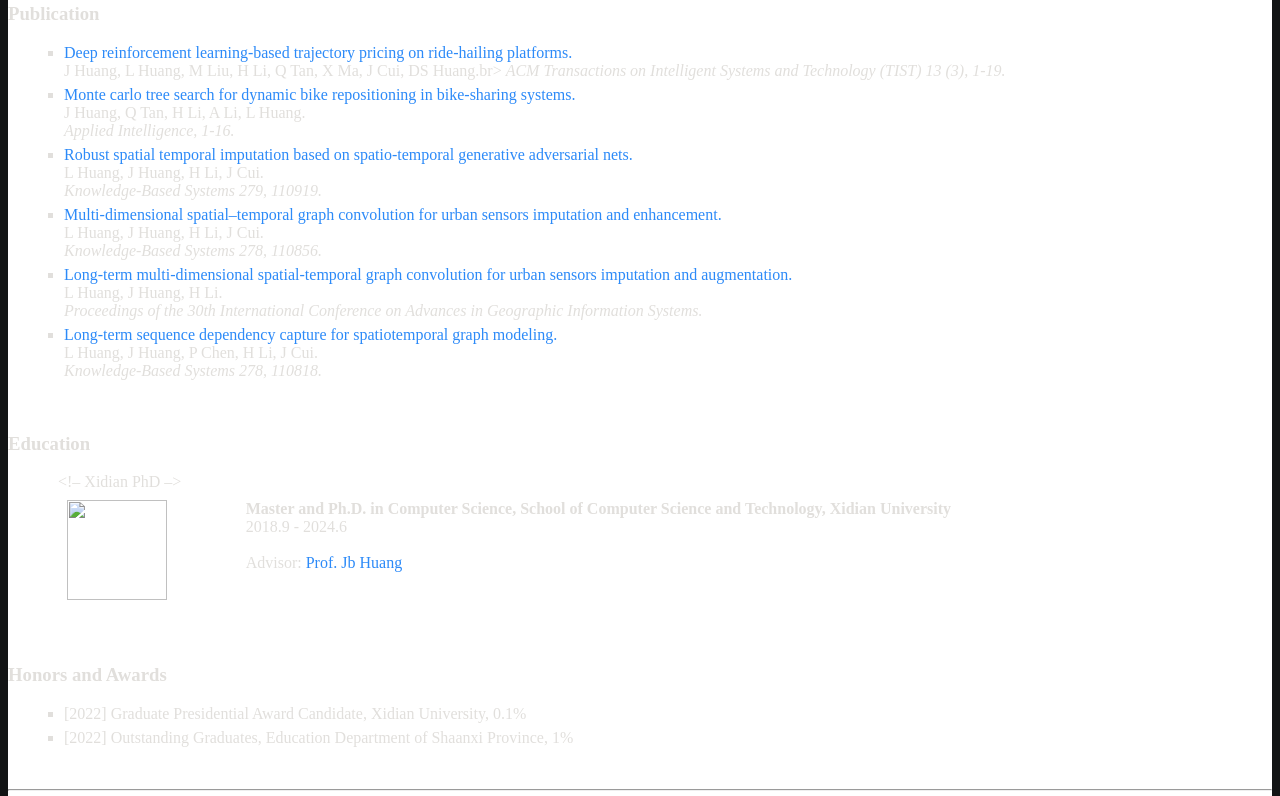
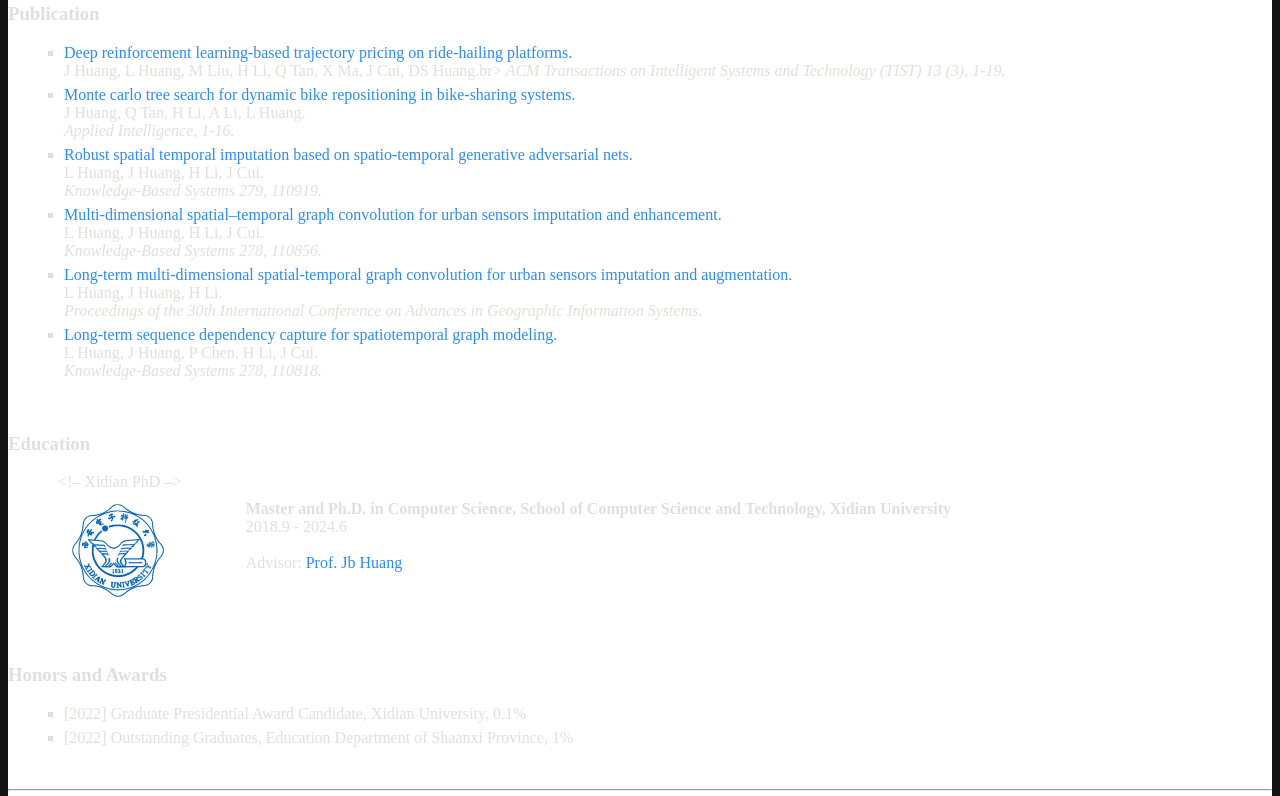
Before and after one commit to HuangLongji/HuangLongji, a plain HTML site: page index.html in a window 1280 px wide. Shown: the part 388-1184 px from the top of the page. Drawn offline with Linux system fonts and the light colour scheme; a script that the page names is missing.

Commit message:
Update index.html

```diff
--- a/index.html
+++ b/index.html
@@ -106,7 +106,7 @@ select:-webkit-autofill {
 
         gtag('config', 'UA-118804413-1');
     </script>
-    <title>黄龙吉 Longji Huang</title>
+    <title>黄龙吉主页(Longji Huang' Personal Page)</title>
 
     <link rel="stylesheet" type="text/css" href="./index/main.css"><style class="darkreader darkreader--sync" media="screen"></style>
     <link rel="shortcut icon" href="http://www.sjruan.me/favicon.png">
@@ -287,7 +287,7 @@ embed[type="application/pdf"][src="about:blank"] { filter: invert(100%) contrast
 
 &lt;!&ndash; Xidian PhD &ndash;&gt;
 <tbody><tr>
-   <td width="15%" valign="top"><p><img src="./LongjiHuang index/xidian.png" width="100" alt="" style="border-style: none" align="top"></p></td>
+   <td width="15%" valign="top"><p><img src="./index/xidian.png" width="100" alt="" style="border-style: none" align="top"></p></td>
     <td width="85%" valign="top">
        <p><b>Master and Ph.D. in Computer Science, School of Computer Science and Technology, Xidian University</b><br>2018.9 - 2024.6<br><br>
        Advisor:
```
